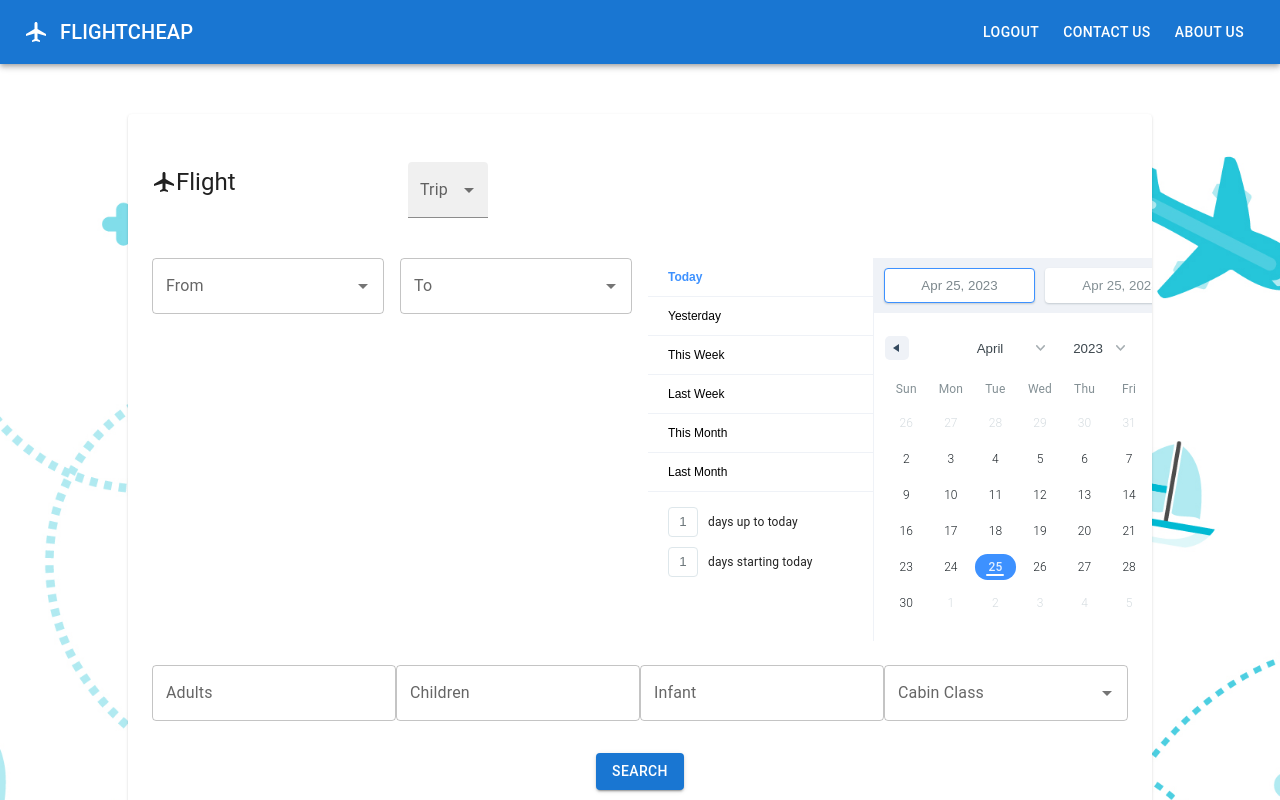
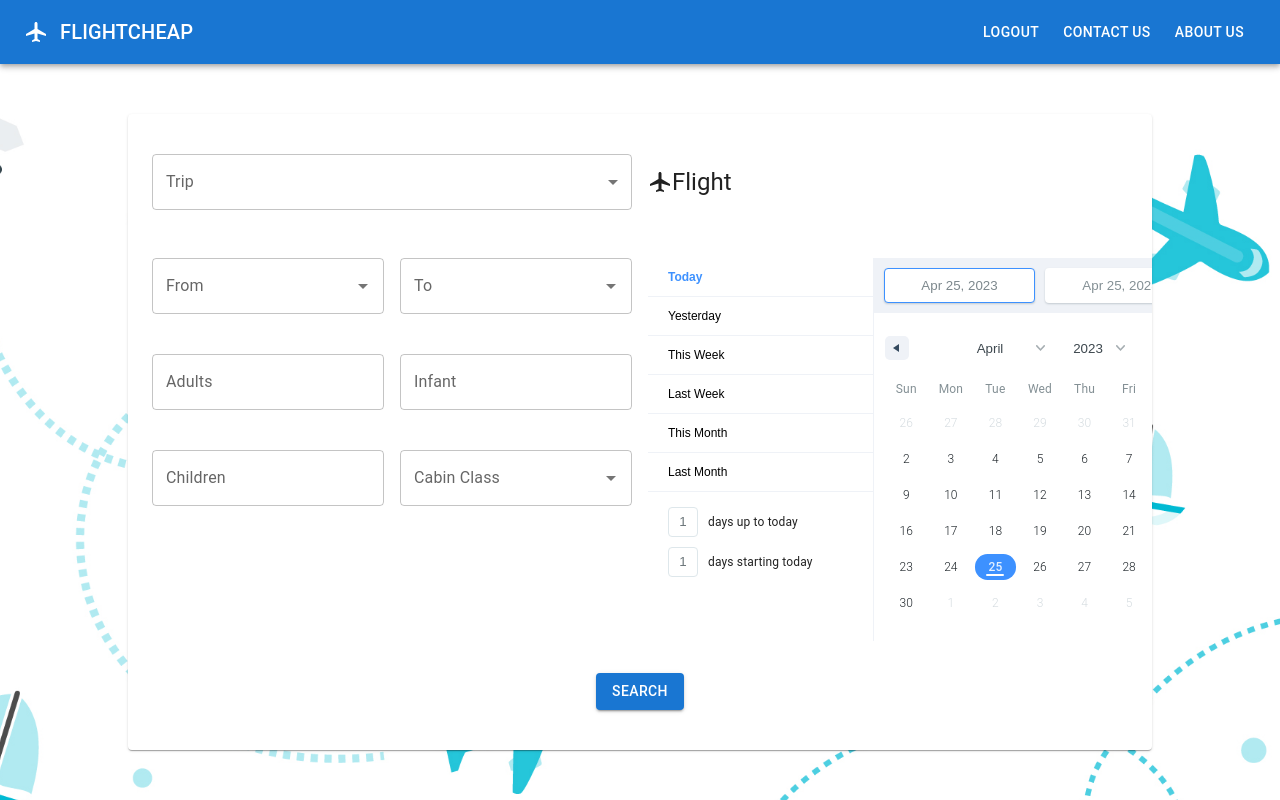
Before and after one commit to cedricp95/flight-cheap-react, a Next.js app: page / in a window 1280 px wide. Shown: the top 800 px of the page. Built offline with nearby package versions, Linux system fonts and the light colour scheme; no server answers; sample sign-in values are in the browser's storage.

Commit message:
homepage: revamp search form

```diff
--- a/src/components/SearchForm.js
+++ b/src/components/SearchForm.js
@@ -9,14 +9,13 @@ import {
   MenuItem,
   Select,
   Card,
+  TextField,
+  Autocomplete,
+  Typography,
 } from "@mui/material";
 
 import { DateRangePicker } from "react-date-range";
-import TextField from "@mui/material/TextField";
-import Autocomplete from "@mui/material/Autocomplete";
-import Typography from "@mui/material/Typography";
 import { LocalAirport } from "@mui/icons-material";
-import Calendar from "@mui/icons-material/Event";
 
 import "react-date-range/dist/styles.css"; // main style file
 import "react-date-range/dist/theme/default.css"; // theme css file
@@ -28,8 +27,6 @@ function SearchForm(props) {
   const [airlineData, setAirlineData] = useState({});
   const [fromValue, setFromValue] = useState(null);
   const [toValue, setToValue] = useState(null);
-  const [startDateValue, setStartDateValue] = useState(null);
-  const [endDateValue, setEndDateValue] = useState(null);
 
   useEffect(() => {
     get_iata()
@@ -162,7 +159,34 @@ function SearchForm(props) {
           <Grid container spacing={2} sx={{ marginTop: 3, mb: 4 }}>
             <Grid
               item
-              xs={3}
+              xs={6}
+              sx={{
+                display: "flex",
+                alignItems: "center",
+                mb: 2,
+              }}
+            >
+              <FormControl fullWidth>
+                <InputLabel id="demo-simple-select-autowidth-label">
+                  Trip
+                </InputLabel>
+                <Select
+                  labelId="demo-simple-select-autowidth-label"
+                  id="demo-simple-select-autowidth"
+                  value={trip}
+                  onChange={handleChange}
+                  autoWidth
+                  label="Trip"
+                  ContainerProps={{ style: { width: "100%" } }}
+                >
+                  <MenuItem value={21}>One Way</MenuItem>
+                  <MenuItem value={10}>Round-trip</MenuItem>
+                </Select>
+              </FormControl>
+            </Grid>
+            <Grid
+              item
+              xs={6}
               sx={{
                 display: "flex",
                 alignItems: "center",
@@ -174,33 +198,12 @@ function SearchForm(props) {
                 Flight
               </Typography>
             </Grid>
-            <Grid item xs={3}>
-              <div>
-                <FormControl
-                  variant="filled"
-                  sx={{ m: 1, minWidth: 80, borderBottom: "none" }}
-                  margin="normal"
-                >
-                  <InputLabel id="demo-simple-select-autowidth-label">
-                    Trip
-                  </InputLabel>
-                  <Select
-                    labelId="demo-simple-select-autowidth-label"
-                    id="demo-simple-select-autowidth"
-                    value={trip}
-                    onChange={handleChange}
-                    autoWidth
-                    label="Trip"
-                  >
-                    <MenuItem value={10}>Round-trip</MenuItem>
-                    <MenuItem value={21}>One Way</MenuItem>
-                  </Select>
-                </FormControl>
-              </div>
-            </Grid>
           </Grid>
+
           <Grid container spacing={2}>
             <Grid item xs={3}>
+              {/* First row */}
+
               <Autocomplete
                 options={iataData}
                 getOptionLabel={(option) => option.CITY}
@@ -211,9 +214,22 @@ function SearchForm(props) {
                   <TextField sx={{ width: 1 }} {...params} label="From" />
                 )}
               />
+              <TextField
+                id="filled-number"
+                label="Adults"
+                type="number"
+                sx={{ width: 1, mt: 5 }}
+              />
+              <TextField
+                id="filled-number"
+                label="Children"
+                type="number"
+                sx={{ width: 1, mt: 5 }}
+              />
             </Grid>
 
             <Grid item xs={3}>
+              {/* Second row */}
               <Autocomplete
                 options={iataData}
                 getOptionLabel={(option) => option.CITY}
@@ -224,44 +240,12 @@ function SearchForm(props) {
                   <TextField sx={{ width: 1 }} {...params} label="To" />
                 )}
               />
-            </Grid>
-
-            <Grid item xs={6}>
-              <div>
-                <DateRangePicker
-                  ranges={dateRange}
-                  onChange={(ranges) => setDateRange([ranges.selection])}
-                />
-              </div>
-            </Grid>
-          </Grid>
-
-          <Grid container spacing={0} sx={{ marginTop: 3 }}>
-            <Grid item xs={3}>
               <TextField
-                id="filled-number"
-                label="Adults"
-                type="number"
-                sx={{ width: 1 }}
-              />
-            </Grid>
-            <Grid item xs={3}>
-              <TextField
-                sx={{ width: 1 }}
-                id="filled-number"
-                label="Children"
-                type="number"
-              />
-            </Grid>
-            <Grid item xs={3}>
-              <TextField
-                sx={{ width: 1 }}
                 id="filled-number"
                 label="Infant"
                 type="number"
+                sx={{ width: 1, mt: 5 }}
               />
-            </Grid>
-            <Grid item xs={3}>
               <Autocomplete
                 disablePortal
                 id="combo-box-demo"
@@ -269,9 +253,20 @@ function SearchForm(props) {
                 renderInput={(params) => (
                   <TextField {...params} label="Cabin Class" />
                 )}
+                sx={{ width: 1, mt: 5 }}
+              />
+            </Grid>
+
+            <Grid item xs={6}>
+              {/* Third row */}
+              <DateRangePicker
+                // minDate={new Date()}
+                ranges={dateRange}
+                onChange={(ranges) => setDateRange([ranges.selection])}
               />
             </Grid>
           </Grid>
+
           <Grid item xs={3}>
             <Button
               variant="contained"
```
